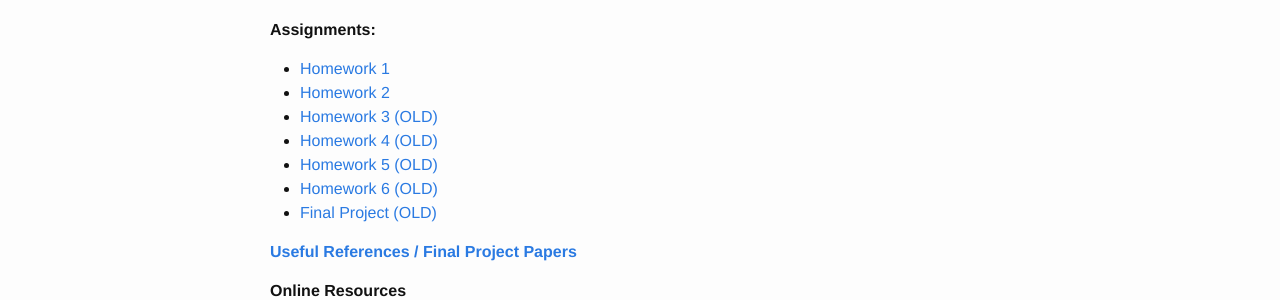
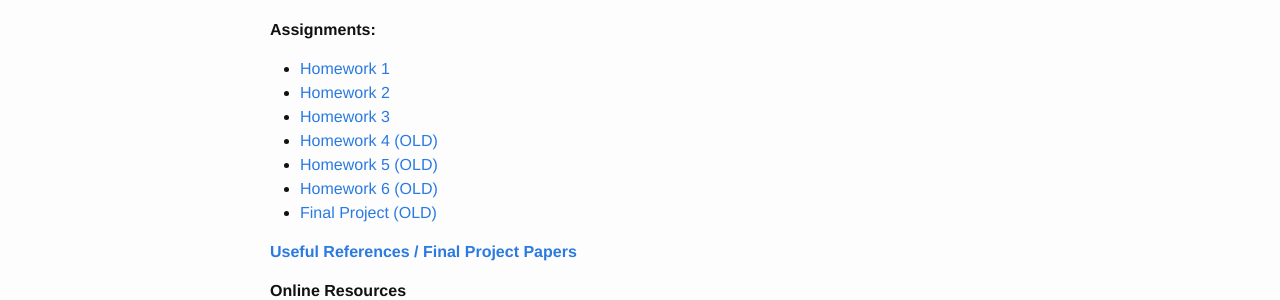
Before and after one commit to elec548/elec548.github.io, a Jekyll site: the page built from index.md, in a window 1280 px wide. Shown: the part 952-1252 px from the top of the page. Built offline with Jekyll 4.4.1, drawn with Linux system fonts in a browser that asks for light colours.

Commit message:
Updated link to hw3

```diff
--- a/index.md
+++ b/index.md
@@ -62,7 +62,7 @@
 
   + [Homework 1](/Assignments/hw1.html)
   + [Homework 2](/Assignments/hw2.html)
-  + [Homework 3 (OLD)](/Assignments/hw3.html)
+  + [Homework 3](/Assignments/hw3.html)
   + [Homework 4 (OLD)](/Assignments/hw4.html)
   + [Homework 5 (OLD)](/Assignments/hw5.html)
   + [Homework 6 (OLD)](/Assignments/hw6.html)
```
